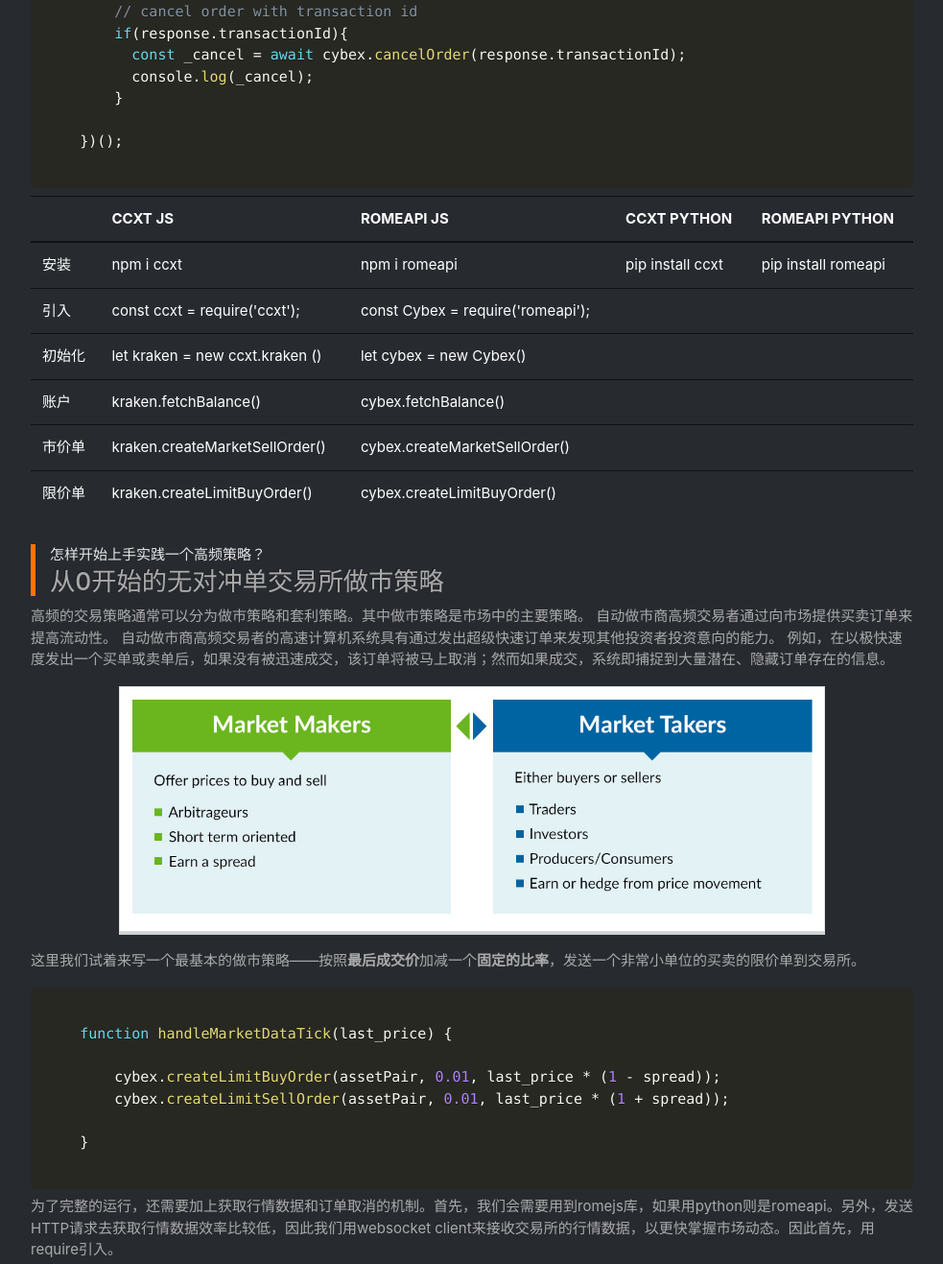
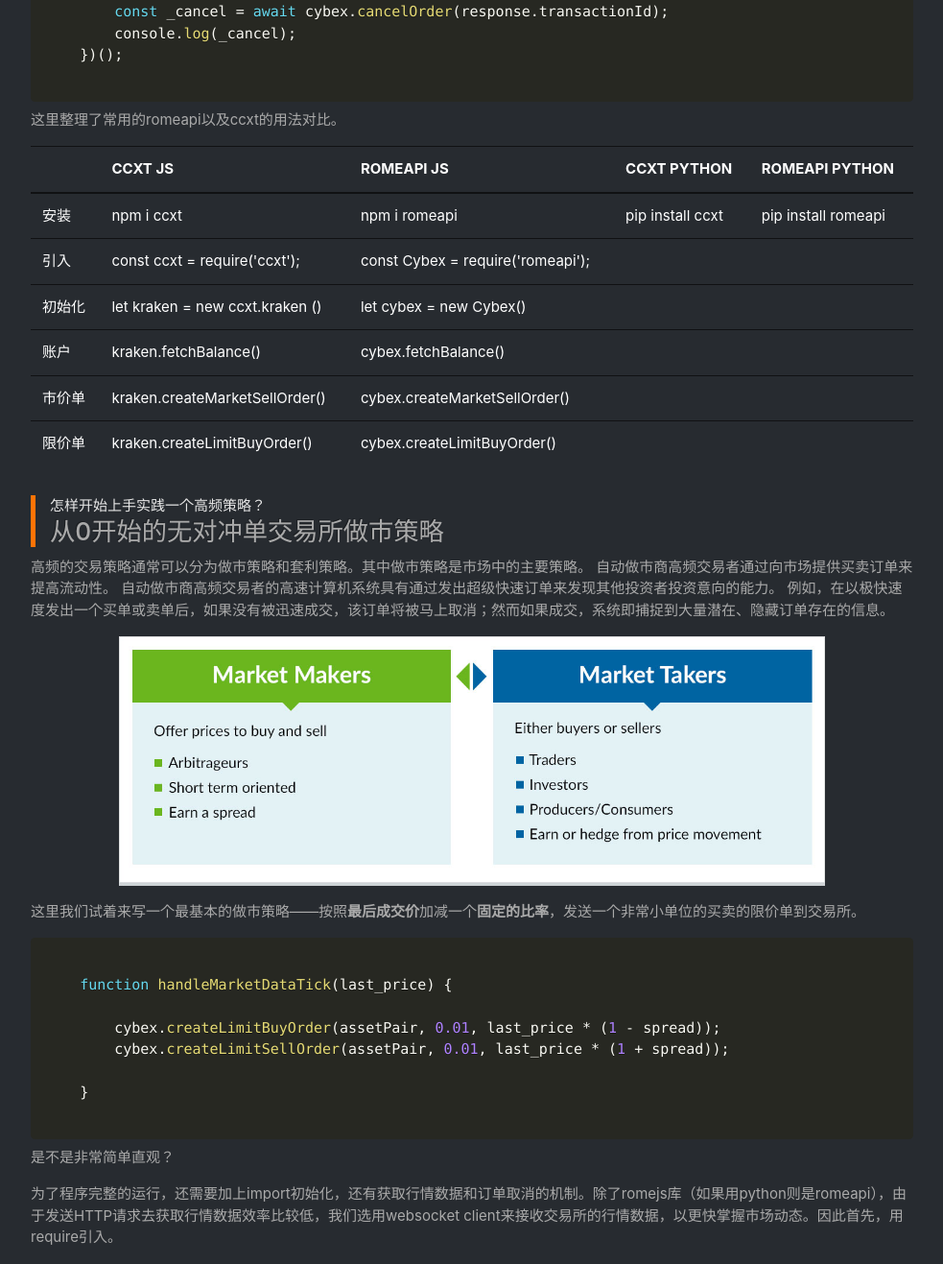
Before and after one commit to CybexDex/Quantitative-Trading-Demo, a website: page course.html in a window 1280 px wide. Shown: the part 2009-3326 px from the top of the page at 96% size, without its empty margins (148-1131 px from the left). Drawn offline with nearby package versions, Linux system fonts and the light colour scheme.

Commit message:
update wording

```diff
--- a/course.html
+++ b/course.html
@@ -110,7 +110,6 @@
     const Cybex = require('romeapi');
     (async () => {
         const cybex = new Cybex({accountName:"accountName", "password":"password"});
-
         const assetPair = "ETH/USDT";
 
         // to place an market order
@@ -118,13 +117,12 @@
         console.log(response);
 
         // cancel order with transaction id
-        if(response.transactionId){
-          const _cancel = await cybex.cancelOrder(response.transactionId);
-          console.log(_cancel);
-        }
-
+        const _cancel = await cybex.cancelOrder(response.transactionId);
+        console.log(_cancel);
     })();
                 </code></pre>
+
+                <p>这里整理了常用的romeapi以及ccxt的用法对比。</p>
 
                 <table class="table ">
                     <thead>
@@ -211,7 +209,10 @@
     }
             </code></pre>
             <p>
-                为了完整的运行，还需要加上获取行情数据和订单取消的机制。首先，我们会需要用到romejs库，如果用python则是romeapi。另外，发送HTTP请求去获取行情数据效率比较低，因此我们用websocket client来接收交易所的行情数据，以更快掌握市场动态。因此首先，用require引入。
+                是不是非常简单直观？
+            </p>
+            <p>
+                为了程序完整的运行，还需要加上import初始化，还有获取行情数据和订单取消的机制。除了romejs库（如果用python则是romeapi），由于发送HTTP请求去获取行情数据效率比较低，我们选用websocket client来接收交易所的行情数据，以更快掌握市场动态。因此首先，用require引入。
             </p>
 
             <pre>
@@ -265,6 +266,8 @@
 
             <pre>
                 <code class="language-js">
+    let allOrders=[];
+
     function cancelOrder(){
         allOrders.forEach(order => {
             cybex.cancelOrder(order).then(response => {
```
